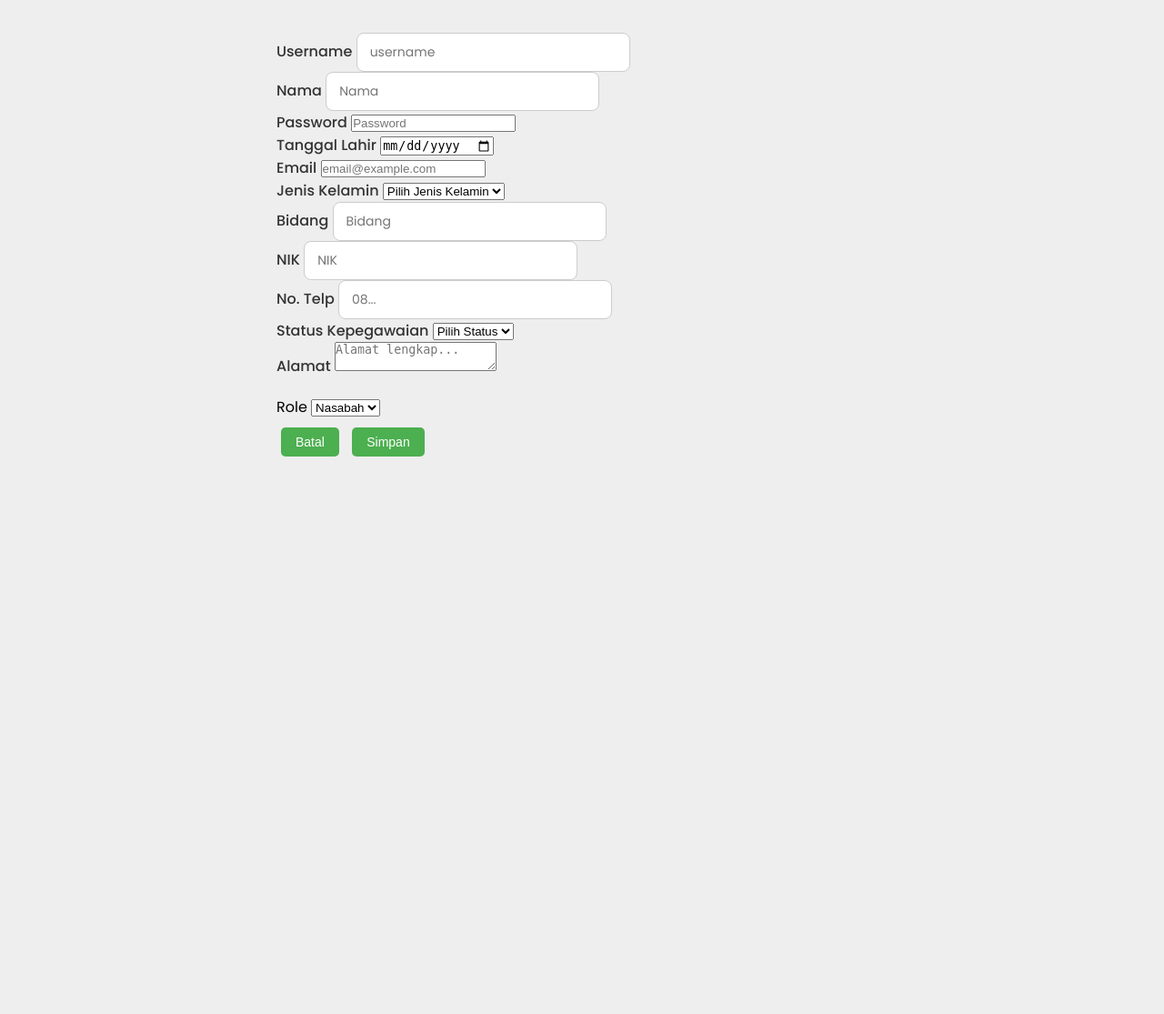
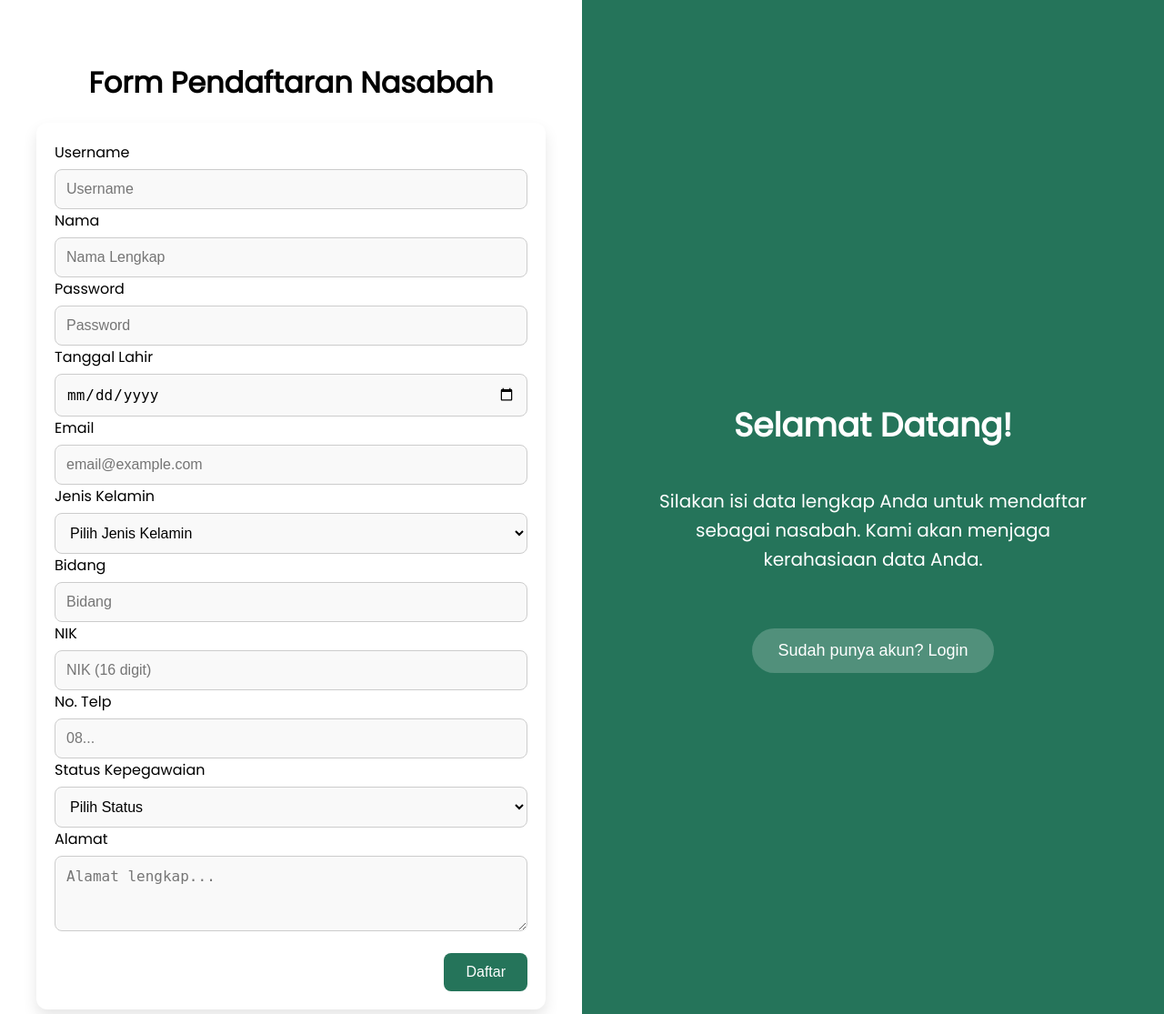
Before and after one commit to Mardhyah/tugas_akhir, a PHP site: page /index.php?page=register_nasabah in a window 1280 px wide. Shown: the whole page at 91% size. Run offline with PHP 8.4, Linux system fonts and the light colour scheme; the visitor is signed in with stand-in values (Sample User, id 1); data that the repository does not hold is empty; some libraries are stand-ins or nearby versions.

Commit message:
style login register

```diff
--- a/views/auth/login.php
+++ b/views/auth/login.php
@@ -167,7 +167,7 @@ if (isset($_POST['login'])) {
                 <div class="form-group">
                     <input type="password" name="password" placeholder="Password" required>
                 </div>
-                <button type="submit" name="login" class="btn-login">Signin</button>
+                <button type="submit" name="login" class="btn-login">Login</button>
             </form>
 
         </div>
--- a/views/auth/register_nasabah.php
+++ b/views/auth/register_nasabah.php
@@ -1,12 +1,9 @@
 <?php
-$current_page = $_GET['page'] ?? '';
-?>
-
-<?php
+if (session_status() === PHP_SESSION_NONE) {
+    session_start();
+}
 include_once __DIR__ . '/../layouts/header.php';
 include_once __DIR__ . '/../../config/koneksi.php';
-
-
 
 // Ambil data role dari session jika pengguna login
 $loggedInRole = isset($_SESSION['role']) ? $_SESSION['role'] : null;
@@ -103,12 +100,12 @@ if ($_SERVER['REQUEST_METHOD'] === 'POST') {
             mysqli_stmt_bind_param($insert_stmt, "ssssssssssssssi", $username, $hashed_password, $nama, $role, $email, $notelp, $nik, $alamat, $tgl_lahir, $kelamin, $new_no_rek, $status, $gol, $bidang, $nip);
 
             if (mysqli_stmt_execute($insert_stmt)) {
-                $_SESSION['message'] = "Tambah admin berhasil";
-                header("location: index.php?page=tambah_nasabah");
+                $_SESSION['message'] = "register berhasil";
+                header("location: index.php?page=register_nasabah");
                 exit;
             } else {
-                $_SESSION['message'] = "Gagal menambah admin";
-                header("location: index.php?page=tambah_nasabah");
+                $_SESSION['message'] = "Gagal register";
+                header("location: index.php?page=register_nasabah");
                 exit;
             }
 
@@ -125,182 +122,372 @@ if ($_SERVER['REQUEST_METHOD'] === 'POST') {
 
 <head>
     <meta charset="UTF-8">
-    <meta name="viewport" content="width=device-width, initial-scale=1.0">
+    <title>Register Nasabah</title>
+    <link href="https://fonts.googleapis.com/css2?family=Poppins&display=swap" rel="stylesheet">
+    <script src="https://cdn.jsdelivr.net/npm/sweetalert2@11"></script>
 
-    <!-- Boxicons -->
-    <link href='https://unpkg.com/boxicons@2.0.9/css/boxicons.min.css' rel='stylesheet'>
-    <!-- My CSS -->
-    <link rel="stylesheet" href="../../assets/css/style.css">
-    <title>AdminHub</title>
+    <style>
+        * {
+            box-sizing: border-box;
+        }
+
+        body,
+        html {
+            margin: 0;
+            padding: 0;
+            font-family: 'Poppins', sans-serif;
+            height: 100%;
+            overflow-y: auto;
+            background-color: #f2f2f2;
+        }
+
+        /* CONTAINER UTAMA */
+        .container {
+            display: flex;
+            min-height: 100vh;
+            width: 100%;
+        }
+
+        /* FORM SECTION */
+        .signin-section {
+            flex: 1;
+            display: flex;
+            justify-content: center;
+            align-items: center;
+            flex-direction: column;
+            padding: 40px;
+            position: relative;
+            background-color: #ffffff;
+        }
+
+        .signin-section h2 {
+            font-size: 32px;
+            font-weight: bold;
+            margin-bottom: 20px;
+            text-align: center;
+            width: 100%;
+        }
+
+        /* FORM WRAPPER */
+        .form-container {
+            width: 100%;
+            max-width: 600px;
+            overflow-y: auto;
+            max-height: calc(100vh - 140px);
+            padding-right: 10px;
+            padding: 20px;
+            background-color: #fff;
+            border-radius: 12px;
+            box-shadow: 0 8px 16px rgba(0, 0, 0, 0.1);
+        }
+
+        /* FORM */
+        form {
+            display: flex;
+            flex-direction: column;
+            gap: 15px;
+        }
+
+        .form-field {
+            display: flex;
+            flex-direction: column;
+        }
+
+        label {
+            margin-bottom: 6px;
+            font-weight: 500;
+        }
+
+        input,
+        select,
+        textarea {
+            padding: 12px;
+            border: 1px solid #ccc;
+            border-radius: 8px;
+            font-size: 16px;
+            background-color: #f9f9f9;
+        }
+
+        textarea {
+            resize: vertical;
+        }
+
+        .form-actions {
+            display: flex;
+            justify-content: flex-end;
+            gap: 12px;
+            margin-top: 24px;
+        }
+
+        .inputbtn {
+            padding: 12px 24px;
+            font-size: 16px;
+            border: none;
+            border-radius: 8px;
+            cursor: pointer;
+            transition: background-color 0.3s ease;
+        }
+
+        .btn-cancel {
+            background-color: #ccc;
+            color: black;
+        }
+
+        .btn-cancel:hover {
+            background-color: #aaa;
+        }
+
+        .inputbtn[type="submit"],
+        .inputbtn:not(.btn-cancel) {
+            background-color: #25745A;
+            color: white;
+        }
+
+        .inputbtn[type="submit"]:hover,
+        .inputbtn:not(.btn-cancel):hover {
+            background-color: #1e5e49;
+        }
+
+        /* INFO SECTION */
+        .info-section {
+            flex: 1;
+            background: #25745A;
+            color: white;
+            display: flex;
+            justify-content: center;
+            align-items: center;
+            flex-direction: column;
+            padding: 60px 40px;
+            text-align: center;
+        }
+
+        .info-section h2 {
+            font-size: 36px;
+            margin-bottom: 20px;
+        }
+
+        .info-section p {
+            max-width: 500px;
+            font-size: 20px;
+            line-height: 1.6;
+        }
+
+        /* Responsif Mobile */
+        /* Responsif Mobile dan Tablet */
+        @media (max-width: 900px) {
+
+            html,
+            body {
+                height: auto;
+                overflow-y: auto;
+            }
+
+            .container {
+                flex-direction: column;
+                height: auto;
+                overflow-y: auto;
+            }
+
+            .signin-section,
+            .info-section {
+                width: 100%;
+                min-height: auto;
+                padding: 30px 20px;
+                align-items: center;
+                justify-content: center;
+            }
+
+            .info-section {
+                order: -1;
+                /* Pindahkan info-section ke atas di mobile */
+                padding: 40px 20px;
+            }
+
+            .info-section h2 {
+                font-size: 28px;
+            }
+
+            .info-section p {
+                font-size: 16px;
+            }
+
+            .signin-section h2 {
+                font-size: 28px;
+            }
+
+            .form-container {
+                max-height: none;
+                overflow-y: visible;
+                padding-right: 0;
+            }
+
+            .inputbtn,
+            .btn-signup {
+                width: 100%;
+                text-align: center;
+            }
+
+            .form-actions {
+                flex-direction: column;
+                align-items: stretch;
+            }
+        }
+
+
+        .btn-signup {
+            margin-top: 40px;
+            padding: 14px 28px;
+            background-color: rgba(255, 255, 255, 0.2);
+            border: none;
+            color: white;
+            border-radius: 35px;
+            font-size: 18px;
+            cursor: pointer;
+            transition: background-color 0.3s ease;
+        }
+
+        .btn-signup:hover {
+            background-color: rgba(255, 255, 255, 0.3);
+        }
+    </style>
 </head>
 
+<body>
+    <div class="container">
+        <div class="signin-section">
 
+            <h2>Form Pendaftaran Nasabah</h2>
+            <div class="form-container">
 
+                <form method="POST" action="" class="form-scrollable">
 
-<body>
-
-    <!-- CONTENT -->
-    <section id="content">
-        <!-- NAVBAR -->
-
-        <!-- NAVBAR -->
-
-        <!-- MAIN -->
-        <main>
-            <!-- <div class="head-title">
-                <div class="left">
-                    <span>Halaman</span>
-                    <h1>Tambah Nasabah</h1>
-                </div>
-            </div> -->
-
-            <div class="container">
-
-                <form method="POST" action="">
                     <div class="form-group">
                         <div class="form-field">
                             <label>Username</label>
-                            <input type="text" name="username" id="username" class="form-input" placeholder="username" value="<?= htmlspecialchars($username); ?>" required />
+                            <input type="text" name="username" placeholder="Username" required />
                         </div>
-                        <div class=" form-field">
+                        <div class="form-field">
                             <label>Nama</label>
-                            <input type="text" name="nama" class="form-input" placeholder="Nama" required />
+                            <input type="text" name="nama" placeholder="Nama Lengkap" required />
                         </div>
                         <div class="form-field">
                             <label>Password</label>
-                            <input type="password" name="password" id="password" class="form-input-nasabah" placeholder="Password" value="<?= htmlspecialchars($nama); ?>" required />
+                            <input type="password" name="password" placeholder="Password" required />
                         </div>
                         <div class="form-field">
                             <label>Tanggal Lahir</label>
-                            <input type="date" name="tgl_lahir" id="tgl_lahir" class="form-input-nasabah" value="<?= htmlspecialchars($tgl_lahir); ?>" required />
+                            <input type="date" name="tgl_lahir" required />
                         </div>
                         <div class="form-field">
                             <label>Email</label>
-                            <input type="email" name="email" class="form-input" placeholder="email@example.com" required />
+                            <input type="email" name="email" placeholder="email@example.com" required />
                         </div>
                         <div class="form-field">
                             <label>Jenis Kelamin</label>
-                            <select name="kelamin" id="kelamin" class="form-input" required>
+                            <select name="kelamin" required>
                                 <option value="">Pilih Jenis Kelamin</option>
-                                <option value="Laki-Laki" <?= $kelamin == 'Laki-Laki' ? 'selected' : '' ?>>Laki-Laki</option>
-                                <option value="Perempuan" <?= $kelamin == 'Perempuan' ? 'selected' : '' ?>>Perempuan</option>
+                                <option value="Laki-Laki">Laki-Laki</option>
+                                <option value="Perempuan">Perempuan</option>
                             </select>
                         </div>
                         <div class="form-field">
                             <label>Bidang</label>
-                            <input type="text" name="bidang" id="bidang" class="form-input" placeholder="Bidang" />
+                            <input type="text" name="bidang" placeholder="Bidang" />
                         </div>
-
                         <div class="form-field">
                             <label>NIK</label>
-                            <input type="text" name="nik" id="nik" class="form-input" placeholder="NIK" maxlength="16" pattern="\d{16}" title="NIK harus terdiri dari 16 digit angka" required />
+                            <input type="text" name="nik" placeholder="NIK (16 digit)" maxlength="16" pattern="\d{16}" title="NIK harus terdiri dari 16 digit angka" required />
                         </div>
-
                         <div class="form-field">
                             <label>No. Telp</label>
-                            <input type="text" name="notelp" id="notelp" class="form-input-nasabah" placeholder="08..." value="<?= htmlspecialchars($notelp); ?>" required />
+                            <input type="text" name="notelp" placeholder="08..." required />
                         </div>
-
-                        <!-- Status Kepegawaian -->
                         <div class="form-field">
                             <label>Status Kepegawaian</label>
-                            <select name="status_gol" id="status_gol" onchange="toggleGolongan()" class="form-input" required>
+                            <select name="status_gol" id="status_gol" onchange="toggleGolongan()" required>
                                 <option value="">Pilih Status</option>
                                 <option value="PNS">PNS</option>
                                 <option value="Honorer">Non-PNS</option>
                             </select>
                         </div>
 
-                        <!-- Golongan (hanya untuk PNS) -->
                         <div class="form-group" id="golongan_nip_wrapper" style="display: none;">
-                            <!-- Golongan (untuk PNS) -->
                             <div class="form-field">
-                                <label for="gol">Golongan</label>
-                                <select name="gol" id="gol" class="form-input">
+                                <label>Golongan</label>
+                                <select name="gol">
                                     <option value="">Pilih Golongan</option>
                                     <option value="I/A">I/A</option>
                                     <option value="I/B">I/B</option>
-                                    <option value="I/C">I/C</option>
-                                    <option value="I/D">I/D</option>
                                     <option value="II/A">II/A</option>
                                     <option value="II/B">II/B</option>
-                                    <option value="II/C">II/C</option>
-                                    <option value="II/D">II/D</option>
                                     <option value="III/A">III/A</option>
                                     <option value="III/B">III/B</option>
-                                    <option value="III/C">III/C</option>
-                                    <option value="III/D">III/D</option>
                                     <option value="IV/A">IV/A</option>
-                                    <option value="IV/B">IV/B</option>
-                                    <option value="IV/C">IV/C</option>
-                                    <option value="IV/D">IV/D</option>
-                                    <option value="IV/E">IV/E</option>
                                 </select>
                             </div>
-
-                            <!-- NIP (untuk PNS) -->
                             <div class="form-field">
-                                <label for="nip">NIP</label>
-                                <input type="text" name="nip" id="nip" class="form-input" placeholder="NIP">
+                                <label>NIP</label>
+                                <input type="text" name="nip" placeholder="NIP" />
                             </div>
                         </div>
 
+                        <div class="form-field">
+                            <label>Alamat</label>
+                            <textarea name="alamat" placeholder="Alamat lengkap..." rows="3" required></textarea>
+                        </div>
 
-                        <!-- Script untuk menampilkan/menyembunyikan berdasarkan status -->
-                        <script>
-                            function toggleGolongan() {
-                                const status = document.getElementById("status_gol").value;
-                                const wrapper = document.getElementById("golongan_nip_wrapper");
-
-                                if (status === "PNS") {
-                                    wrapper.style.display = "flex";
-                                } else {
-                                    wrapper.style.display = "none";
-                                }
-                            }
-
-                            // Jalankan saat halaman dimuat (misalnya saat edit)
-                            window.addEventListener('DOMContentLoaded', toggleGolongan);
-                        </script>
-
-
-
-
-                        <div class="form-field full-width">
-                            <label>Alamat</label>
-                            <textarea name="alamat" id="alamat" class="form-input-nasabah" placeholder="Alamat lengkap..." required><?= htmlspecialchars($alamat); ?></textarea>
+                        <div class="form-actions">
+                            <button type="submit" class="inputbtn">Daftar</button>
                         </div>
                     </div>
-                    <?php if (isset($loggedInRole)): ?>
-                        <div class="form-field">
-                            <label for="role">Role</label>
-                            <select name="role" id="role" class="form-input">
-                                <?php foreach ($roles as $role): ?>
-                                    <option value="<?= $role ?>"><?= ucfirst($role) ?></option>
-                                <?php endforeach; ?>
-                            </select>
-                        </div>
-                    <?php endif; ?>
-
-
-                    <div class="form-actions">
-                        <button type="reset" class="inputbtn btn-cancel">Batal</button>
-                        <button type="submit" class="inputbtn">Simpan</button>
-                    </div>
-
-
                 </form>
             </div>
+        </div>
+        <div class="info-section">
+            <h2>Selamat Datang!</h2>
+            <p>Silakan isi data lengkap Anda untuk mendaftar sebagai nasabah. Kami akan menjaga kerahasiaan data Anda.</p>
+            <button class="btn-signup" onclick="window.location='index.php?page=login'">Sudah punya akun? Login</button>
 
+        </div>
+    </div>
 
+    <script>
+        function toggleGolongan() {
+            const status = document.getElementById("status_gol").value;
+            const wrapper = document.getElementById("golongan_nip_wrapper");
+            wrapper.style.display = status === "PNS" ? "flex" : "none";
+        }
+        window.addEventListener('DOMContentLoaded', toggleGolongan);
+    </script>
 
+    <script>
+        const form = document.getElementById('myForm');
 
-        </main>
-        <!-- MAIN -->
-    </section>
-    <!-- CONTENT -->
+        form.addEventListener('submit', function(e) {
+            e.preventDefault();
 
+            // Simulasi validasi
+            const isValid = true;
 
-    <script src="script.js"></script>
+            if (isValid) {
+                Swal.fire({
+                    icon: 'success',
+                    title: 'Berhasil!',
+                    text: 'Form berhasil dikirim.',
+                    confirmButtonColor: '#25745A'
+                });
+                form.reset();
+            } else {
+                Swal.fire({
+                    icon: 'error',
+                    title: 'Gagal!',
+                    text: 'Form gagal dikirim. Coba periksa kembali isian.',
+                    confirmButtonColor: '#d33'
+                });
+            }
+        });
+    </script>
 
 </body>
+
+</html>
```
